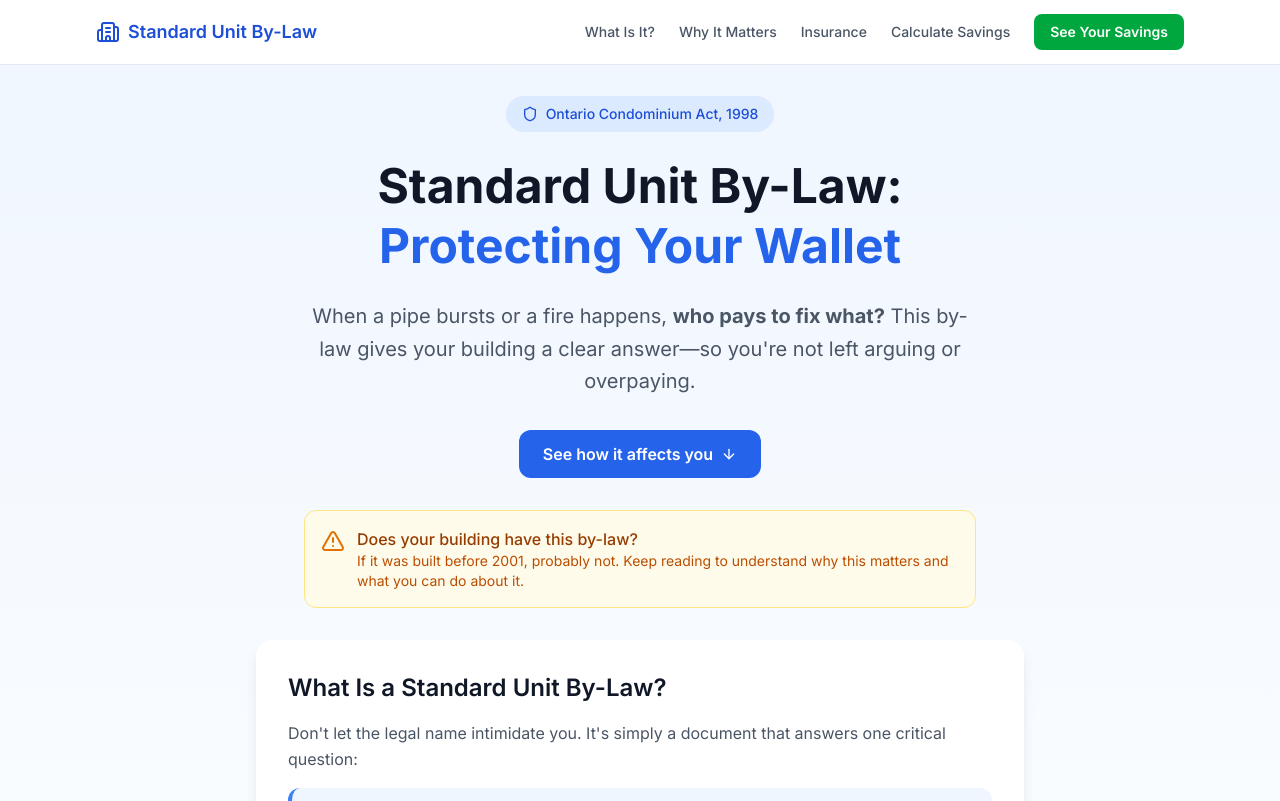
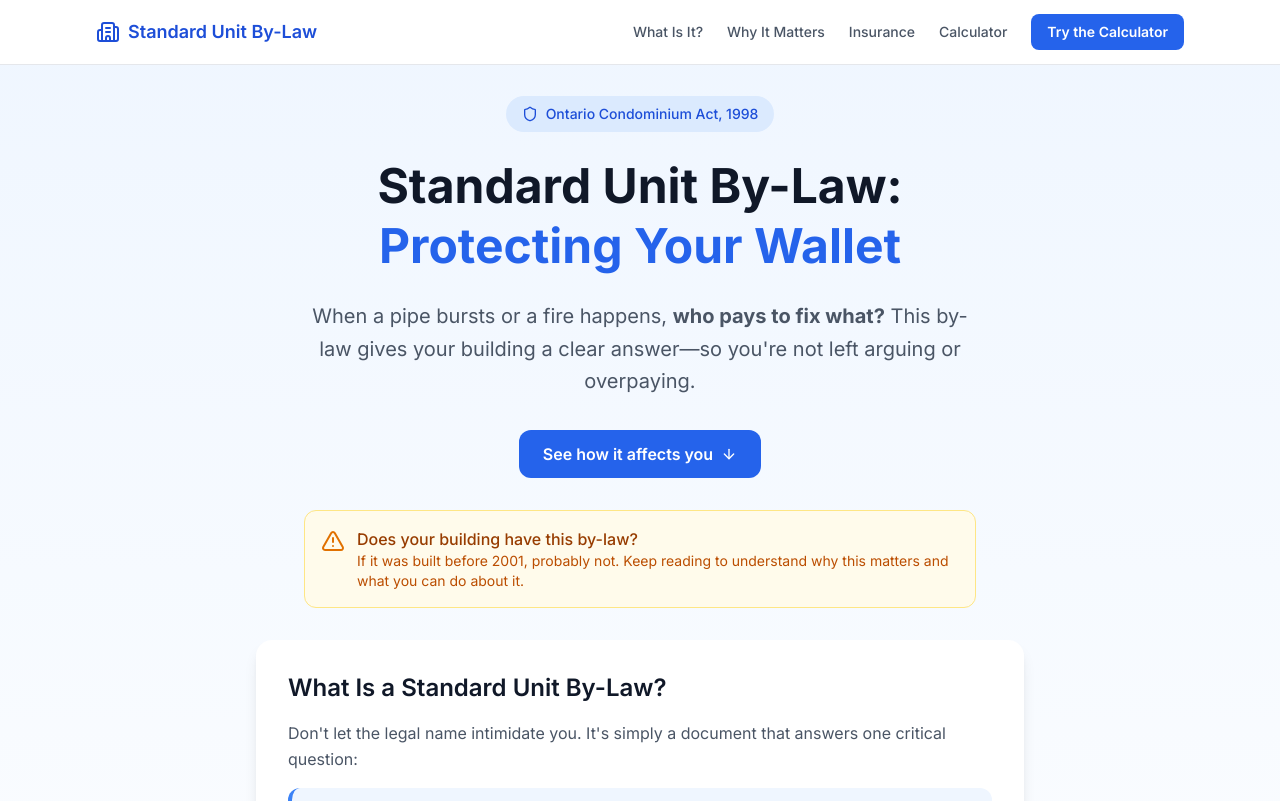
Before and after one commit to Sousaplex/95pa-sublaw, a React (Vite) app: page / in a window 1280 px wide. Shown: the top 801 px of the page. Built offline with nearby package versions, Linux system fonts and the light colour scheme.

Commit message:
Remove savings claims from buttons and UI, use neutral language

```diff
--- a/src/components/FinalCTA.tsx
+++ b/src/components/FinalCTA.tsx
@@ -17,20 +17,20 @@ export function FinalCTA() {
         <div className="grid sm:grid-cols-3 gap-4 mb-10 max-w-3xl mx-auto">
           <div className="bg-gray-800 rounded-xl p-4 border border-gray-700">
             <CheckCircle className="w-8 h-8 text-green-400 mx-auto mb-2" />
-            <p className="text-white font-medium">Save Money</p>
-            <p className="text-gray-400 text-sm">$10,000 - $50,000+ in potential savings per incident</p>
-          </div>
-
-          <div className="bg-gray-800 rounded-xl p-4 border border-gray-700">
-            <CheckCircle className="w-8 h-8 text-green-400 mx-auto mb-2" />
-            <p className="text-white font-medium">Get Clarity</p>
+            <p className="text-white font-medium">Clarity</p>
             <p className="text-gray-400 text-sm">Know exactly what you're responsible for</p>
           </div>
 
           <div className="bg-gray-800 rounded-xl p-4 border border-gray-700">
             <CheckCircle className="w-8 h-8 text-green-400 mx-auto mb-2" />
-            <p className="text-white font-medium">Be Fair</p>
+            <p className="text-white font-medium">Fairness</p>
             <p className="text-gray-400 text-sm">Everyone pays for their own choices</p>
+          </div>
+
+          <div className="bg-gray-800 rounded-xl p-4 border border-gray-700">
+            <CheckCircle className="w-8 h-8 text-green-400 mx-auto mb-2" />
+            <p className="text-white font-medium">Speed</p>
+            <p className="text-gray-400 text-sm">Faster repairs without disputes</p>
           </div>
         </div>
 
@@ -76,7 +76,7 @@ export function FinalCTA() {
           href="#calculator"
           className="inline-flex items-center gap-2 mt-8 bg-green-600 hover:bg-green-700 text-white px-6 py-3 rounded-xl font-semibold transition-colors"
         >
-          Calculate Your Potential Savings
+          Try the Calculator
           <ArrowRight className="w-5 h-5" />
         </a>
       </div>
--- a/src/components/InsuranceSection.tsx
+++ b/src/components/InsuranceSection.tsx
@@ -19,7 +19,7 @@ export function InsuranceSection() {
             <ShieldCheck className="w-8 h-8 text-green-600 shrink-0" />
             <div>
               <h3 className="text-xl font-semibold text-green-800 mb-2">
-                How a Standard Unit By-Law Saves You Money on Insurance
+                How a Standard Unit By-Law Helps With Insurance
               </h3>
               <p className="text-green-700">
                 Without a Standard Unit By-Law, you're guessing how much personal insurance you need. That leads to two costly problems:
--- a/src/components/Navbar.tsx
+++ b/src/components/Navbar.tsx
@@ -5,7 +5,7 @@ const navLinks = [
   { href: '#what-is-it', label: 'What Is It?' },
   { href: '#why-it-matters', label: 'Why It Matters' },
   { href: '#insurance', label: 'Insurance' },
-  { href: '#calculator', label: 'Calculate Savings' },
+  { href: '#calculator', label: 'Calculator' },
 ];
 
 export function Navbar() {
@@ -34,9 +34,9 @@ export function Navbar() {
             ))}
             <a
               href="#calculator"
-              className="bg-green-600 hover:bg-green-700 text-white px-4 py-2 rounded-lg text-sm font-semibold transition-colors"
+              className="bg-primary-600 hover:bg-primary-700 text-white px-4 py-2 rounded-lg text-sm font-semibold transition-colors"
             >
-              See Your Savings
+              Try the Calculator
             </a>
           </div>
 
@@ -66,9 +66,9 @@ export function Navbar() {
             <a
               href="#calculator"
               onClick={() => setIsOpen(false)}
-              className="block mt-2 bg-green-600 text-white px-4 py-2 rounded-lg text-center font-semibold"
+              className="block mt-2 bg-primary-600 text-white px-4 py-2 rounded-lg text-center font-semibold"
             >
-              See Your Savings
+              Try the Calculator
             </a>
           </div>
         )}
--- a/src/components/ScenarioCalculator.tsx
+++ b/src/components/ScenarioCalculator.tsx
@@ -492,12 +492,12 @@ export function ScenarioCalculator() {
               </div>
             </div>
 
-            {/* Savings Banner */}
+            {/* Difference Banner */}
             {result.savings > 0 && (
-              <div className="p-4 bg-gradient-to-r from-green-600 to-green-700 text-white text-center">
-                <p className="text-green-100 text-sm">The By-Law Saves You</p>
+              <div className="p-4 bg-gradient-to-r from-primary-600 to-primary-700 text-white text-center">
+                <p className="text-primary-100 text-sm">Estimated Difference</p>
                 <p className="text-3xl font-bold">{formatCurrency(result.savings)}</p>
-                <p className="text-green-200 text-xs mt-1">in this scenario alone</p>
+                <p className="text-primary-200 text-xs mt-1">less with the by-law in this scenario</p>
               </div>
             )}
 
--- a/src/components/StickyCTA.tsx
+++ b/src/components/StickyCTA.tsx
@@ -34,7 +34,7 @@ export function StickyCTA() {
             href="#calculator"
             className="bg-white text-green-700 px-4 py-2 rounded-lg font-semibold text-sm hover:bg-green-50 transition-colors whitespace-nowrap"
           >
-            See Your Savings
+            Try the Calculator
           </a>
           <button
             onClick={() => setIsDismissed(true)}
--- a/src/components/WhyItMatters.tsx
+++ b/src/components/WhyItMatters.tsx
@@ -191,9 +191,9 @@ export function WhyItMatters() {
 
           <div className="mt-6 text-center">
             <p className="text-2xl font-bold text-gray-900">
-              Potential Savings: <span className="text-green-600">$15,000 - $25,000</span>
+              Potential Difference: <span className="text-green-600">$15,000 - $25,000</span>
             </p>
-            <p className="text-gray-600 text-sm mt-1">In a single incident. And incidents happen more often than you'd think.</p>
+            <p className="text-gray-600 text-sm mt-1">The gap between clear rules and ambiguity. Try the calculator to see your situation.</p>
           </div>
         </div>
 
@@ -408,7 +408,7 @@ export function WhyItMatters() {
             No surprises.
           </p>
           <div className="flex flex-wrap justify-center gap-4 text-sm">
-            <div className="bg-green-800/50 px-4 py-2 rounded-full">Save $10,000 - $50,000+ in an incident</div>
+            <div className="bg-green-800/50 px-4 py-2 rounded-full">Clear responsibilities</div>
             <div className="bg-green-800/50 px-4 py-2 rounded-full">Stop subsidizing neighbors' upgrades</div>
             <div className="bg-green-800/50 px-4 py-2 rounded-full">Faster repairs, no disputes</div>
           </div>
```
